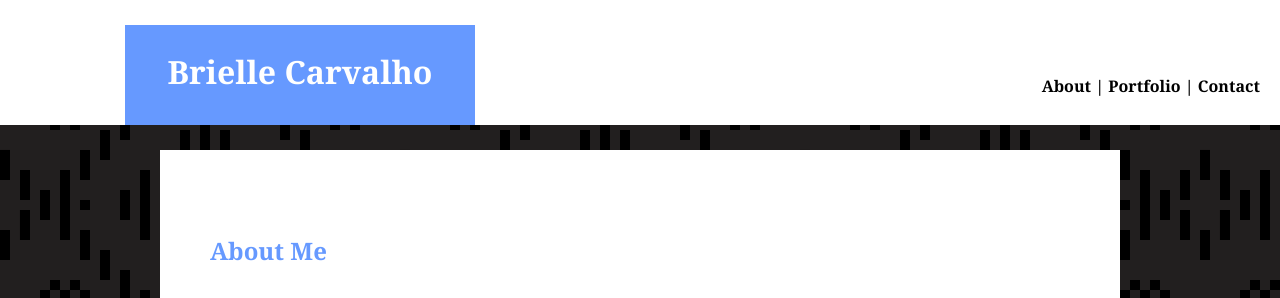
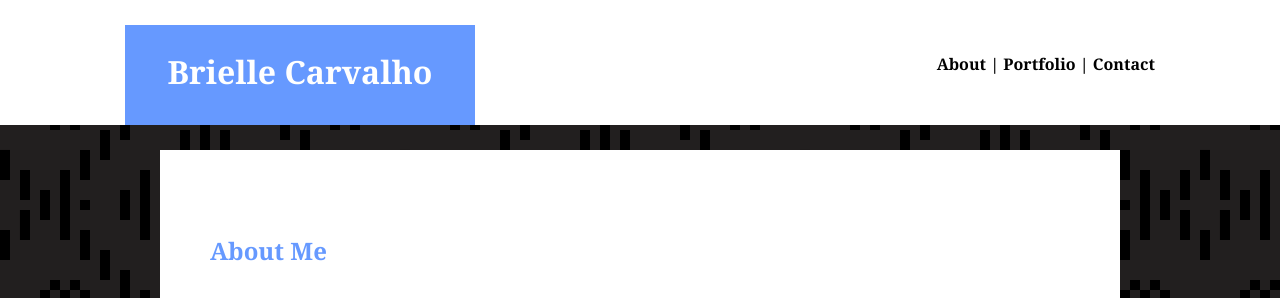
Before and after one commit to BrielleCarvalho/BrielleCarvalho.github.io, a plain HTML site: page index.html in a window 1280 px wide. Shown: the top 298 px of the page. Drawn offline with Linux system fonts and the light colour scheme.

Commit message:
menu debugged

```diff
--- a/assests/CSS/ContactCSS.css
+++ b/assests/CSS/ContactCSS.css
@@ -18,7 +18,7 @@ header{
     height: 125px;
     margin: 0px;
     padding: 0px;
-    text-align: center;
+
 }
 h1{
     background: #6699ff;
@@ -31,10 +31,9 @@ h1{
     left: 125px;
     bottom: 0px;
     margin: 0px;
-
+    text-align: center;
 }
 .menu{
-
     position: absolute;
     bottom: 50px;
     right: 125px;
--- a/assests/CSS/IndexCSS.css
+++ b/assests/CSS/IndexCSS.css
@@ -23,7 +23,6 @@ header{
     height: 125px;
     margin: 0px;
     padding: 0px;
-    text-align: center;
 }
 h1{
     background: #6699ff;
@@ -36,13 +35,12 @@ h1{
     left: 125px;
     bottom: 0px;
     margin: 0px;
-
+    text-align: center;
 }
 .menu{
-    position: relative;
-    float: right;
-    top: 75px;
-    right: 20px;
+    position: absolute;
+    bottom: 50px;
+    right: 125px;
 }
 /* unvisited link */
 a:link {
--- a/assests/CSS/PortfolioCSS.css
+++ b/assests/CSS/PortfolioCSS.css
@@ -17,7 +17,7 @@ header{
     margin: 0px;
     padding: 0px;
     position: relative;
-    text-align: center;
+
 }
 h1{
     background: #6699ff;
@@ -30,10 +30,10 @@ h1{
     left: 125px;
     bottom: 0px;
     margin: 0px;
+    text-align: center;
 
 }
 .menu{
-
     position: absolute;
     bottom: 50px;
     right: 125px;
```
